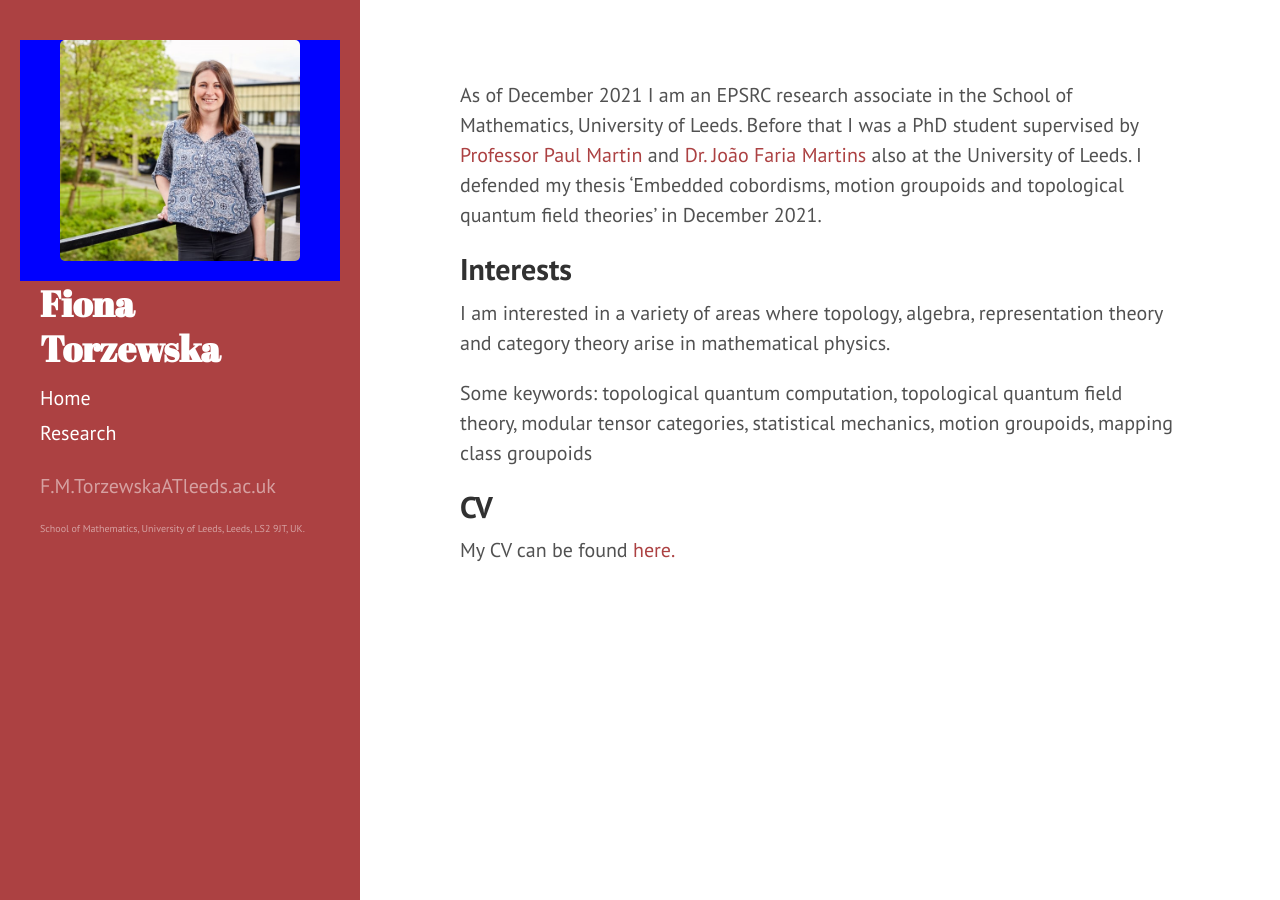
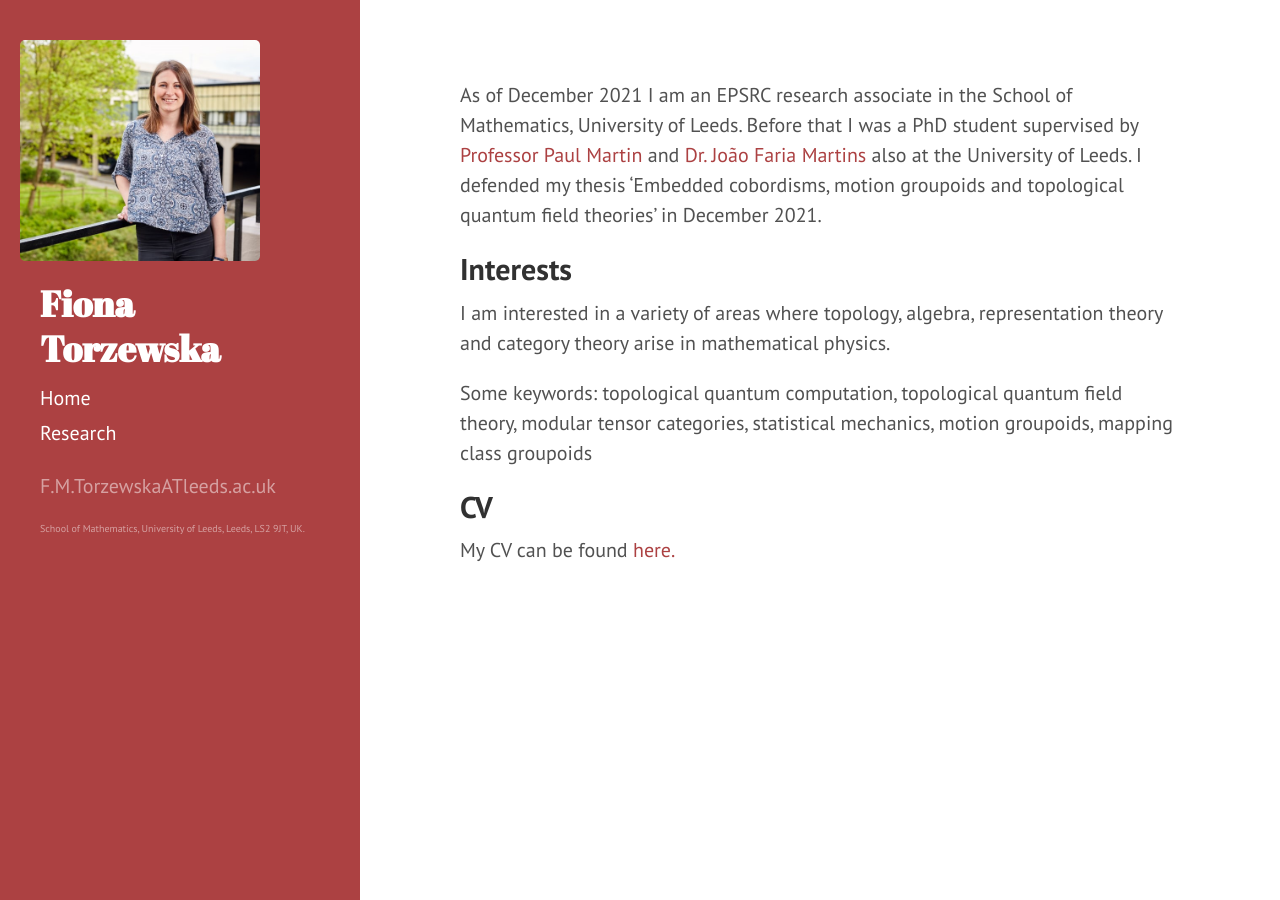
Before and after one commit to fionatorzewska/fionatorzewska.github.io, a Jekyll site: the page built from index.md, in a window 1280 px wide. Built offline with Jekyll 4.4.1, drawn with Linux system fonts in a browser that asks for light colours; Markdown is read by kramdown in place of the engine named in the settings; the list of posts is cut into pages by our own code.

Commit message:
Update sidebar.html

```diff
--- a/_includes/sidebar.html
+++ b/_includes/sidebar.html
@@ -1,10 +1,10 @@
 <style>
+  @media (max-width: 48em) {
 .sidebarimage{
   background: blue;
   width: 100%;
-text-align: center;
   display:flex;
-  justify-content:center;}
+  justify-content:center;}}
 </style>
 
 <div class="sidebar">
```
